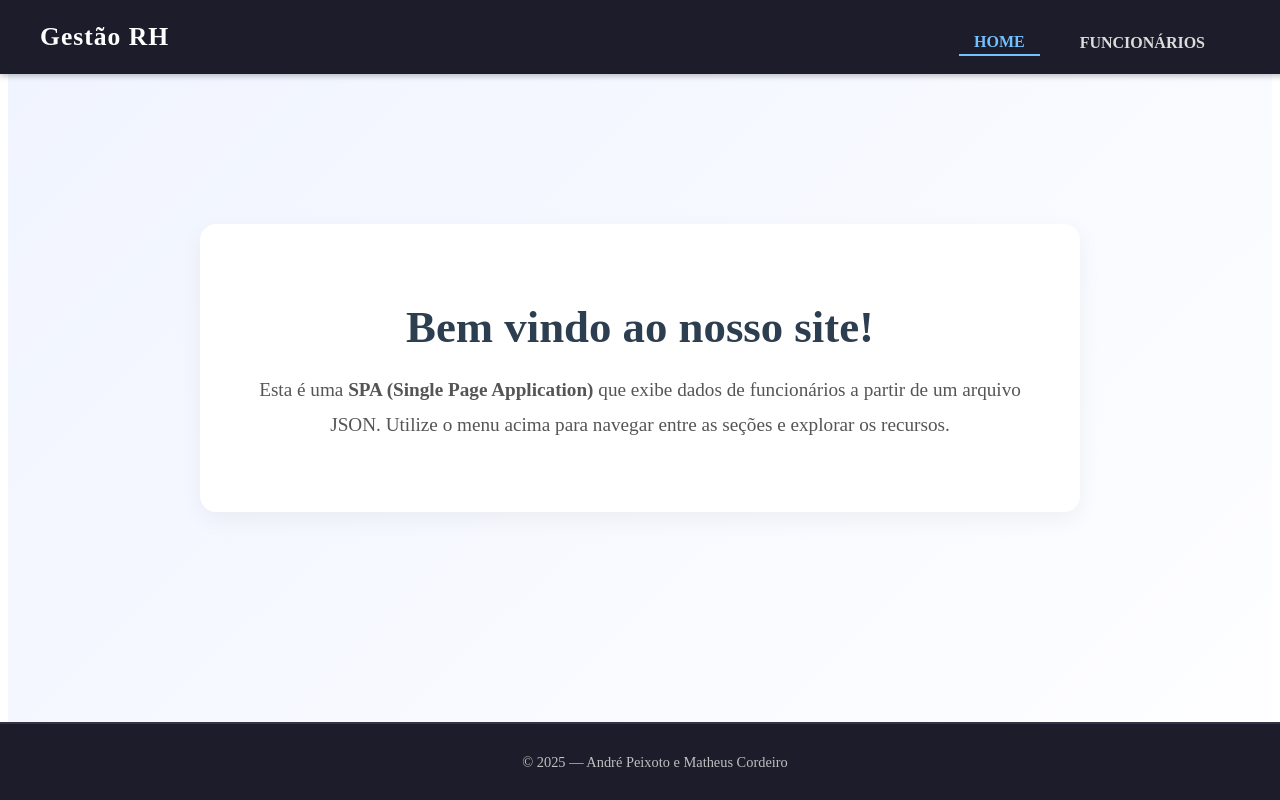
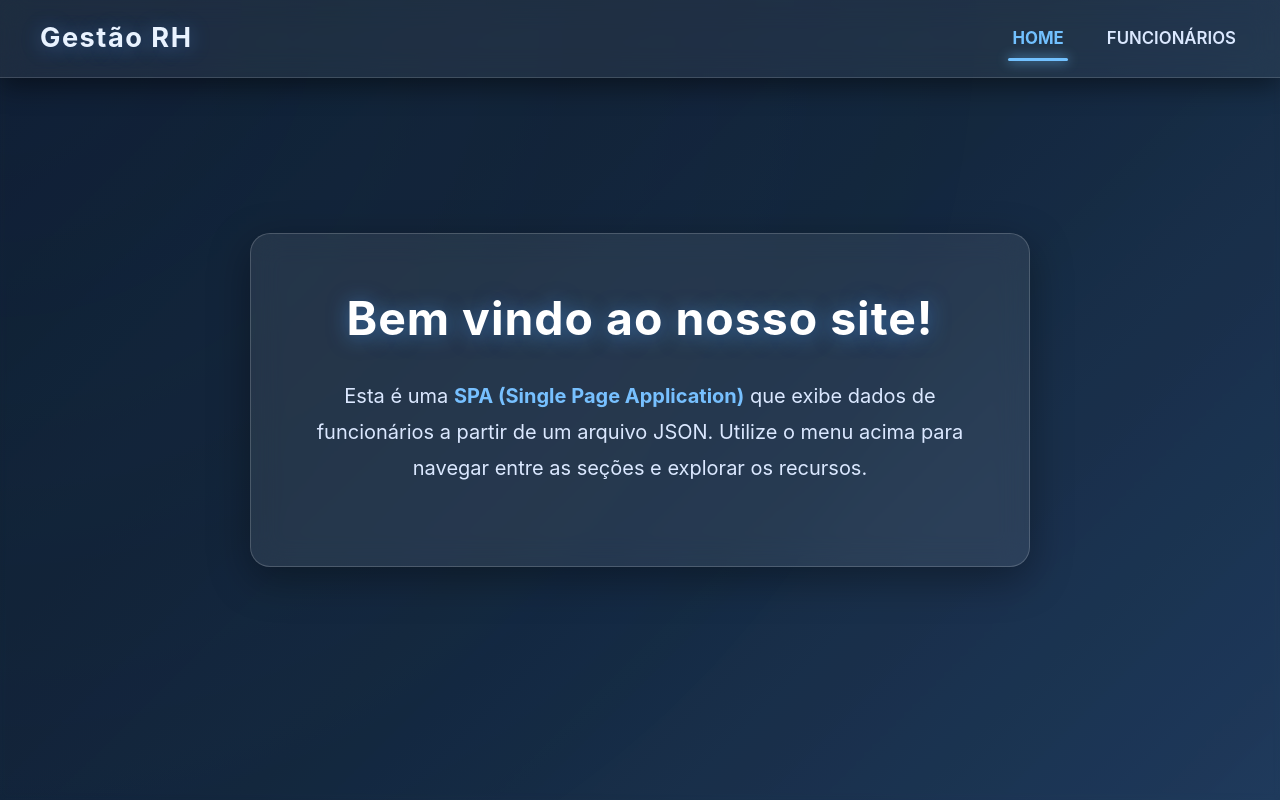
Before and after one commit to Samurai-Furb/Prova3, an Angular app: page / in a window 1280 px wide. Shown: the top 800 px of the page. Built offline with nearby package versions, Linux system fonts and the light colour scheme.

Commit message:
Refactor code structure for improved readability and maintainability

```diff
--- a/src/app/app.component.css
+++ b/src/app/app.component.css
@@ -1,5 +1,5 @@
-main {
-  display: block;
+.app-container {
   padding: 20px;
-  min-height: calc(100vh - 100px);
+  max-width: 1200px;
+  margin: auto;
 }
--- a/src/app/app.component.html
+++ b/src/app/app.component.html
@@ -1,7 +1,7 @@
 <app-header></app-header>
 
-<main style="padding-bottom:70px;">
+<div class="app-container">
   <router-outlet></router-outlet>
-</main>
+</div>
 
 <app-footer></app-footer>
--- a/src/app/components/footer/footer.component.css
+++ b/src/app/components/footer/footer.component.css
@@ -1,13 +1,34 @@
 .app-footer {
-  position: fixed;
-  bottom: 0;
-  left: 0;
   width: 100%;
-  background: #1c1c2b;
-  padding: 15px;
+  margin-top: 80px;
+  padding: 25px 0;
+
+
+  background: rgba(255, 255, 255, 0.08);
+  backdrop-filter: blur(10px);
+  -webkit-backdrop-filter: blur(10px);
+
+  border-top: 1px solid rgba(18, 6, 121, 0.25);
+
   text-align: center;
-  color: #bfbfbf;
-  font-size: 0.9rem;
-  border-top: 2px solid #32324a;
-  z-index: 999;
+
+
+  box-shadow: 0 -6px 18px rgba(0, 0, 0, 0.45);
+
+  position: relative;
+  z-index: 10;
 }
+
+.app-footer p {
+  color: rgba(255, 255, 255, 0.986);
+  font-size: 1.05rem;
+  font-weight: 600;
+  letter-spacing: 0.6px;
+
+
+  text-shadow: 0 0 6px rgba(120, 190, 255, 0.25);
+}
+
+.app-footer p strong {
+  color: #000000;
+}
--- a/src/app/components/funcionario-card/funcionario-card.component.css
+++ b/src/app/components/funcionario-card/funcionario-card.component.css
@@ -1,26 +1,36 @@
 .card {
-  width: 250px;
-  height: 380px;
+  width: 290px;
+  height: 360px;
   display: flex;
   flex-direction: column;
   justify-content: space-between;
-  background: #f4f4f4;
-  border-radius: 10px;
-  padding-bottom: 15px;
   text-align: center;
-  box-shadow: 0 3px 10px rgba(0,0,0,0.15);
-  transition: 0.3s;
+  padding-bottom: 18px;
+
+
+  background: rgba(255, 255, 255, 0.07);
+  backdrop-filter: blur(12px);
+  -webkit-backdrop-filter: blur(12px);
+  border-radius: 18px;
+  border: 1px solid rgba(255, 255, 255, 0.18);
+  box-shadow: 0 10px 28px rgba(0, 0, 0, 0.45);
+
+  transition: transform 0.35s ease, box-shadow 0.35s ease;
 }
 
 .card:hover {
-  transform: scale(1.03);
+  transform: translateY(-8px);
+  box-shadow: 0 18px 40px rgba(0, 0, 0, 0.55);
 }
 
+/* FOTO */
 .foto {
   width: 100%;
   height: 200px;
-  background: black;
+  background: black;            /* fundo preto da foto */
   overflow: hidden;
+  border-top-left-radius: 18px;
+  border-top-right-radius: 18px;
 }
 
 .foto img {
@@ -29,31 +39,43 @@
   object-fit: cover;
 }
 
+/* NOME */
 .nome {
-  font-family: Arial, sans-serif;
+  font-family: Arial;
   font-size: 1.2rem;
   font-weight: bold;
   padding: 10px;
+  color: #e9f3ff;
+
+  text-shadow: 0 2px 12px rgba(77, 163, 255, 0.5);
 }
 
-.prop1 {
-  font-family: Arial, sans-serif;
+/* PROPRIEDADE 1 E 2 */
+.prop1,
+.prop2 {
+  font-family: Arial;
   padding: 10px;
+  color: #d1e2ff;
+  font-size: 0.95rem;
+  letter-spacing: 0.3px;
 }
 
-.prop2 {
-  font-family: Arial, sans-serif;
-  padding: 10px;
-}
-
+/* EMAIL */
 .email {
   background: gray;
   padding: 10px;
+  margin: 0 12px;
+  border-radius: 10px;
+
+  width: 100%;
+  overflow: hidden;
 }
 
 .email a {
   font-family: Verdana;
   color: white;
   text-decoration: none;
-  word-break: break-all;
+  font-size: 0.9rem;
+
+  white-space: nowrap;
 }
--- a/src/app/components/funcionarios/funcionarios.component.css
+++ b/src/app/components/funcionarios/funcionarios.component.css
@@ -1,20 +1,53 @@
+
+
 .funcionarios-page {
-  width: 92%;
-  margin-top: 25vh;
-  margin-left: auto;
-  margin-right: auto;
+  width: 100%;
+  min-height: 100vh;
+  margin: 0;
+  padding-top: 22vh;
+  padding-bottom: 40px;
+
+  /* Fundo  */
+  background: linear-gradient(135deg, #0e1a2b, #14273d, #1f3a5c);
+  background-size: cover;
+  background-attachment: fixed;
 }
+
+
+/* --- TÍTULO --- */
 
 .funcionarios-page h2 {
   text-align: center;
-  font-size: 2rem;
-  color: #1e1e2f;
-  margin-bottom: 25px;
+  font-size: 2.3rem;
+  font-weight: 700;
+  margin-bottom: 40px;
+
+  color: #e9f3ff;
+  text-shadow: 0 2px 18px rgba(77, 163, 255, 0.4);
 }
 
+
+
+
 .cards-container {
+  width: 100%;
+  padding: 0 40px;
   display: grid;
-  gap: 25px;
-  justify-content: center;
-  grid-template-columns: repeat(auto-fit, minmax(260px, 1fr));
+  gap: 30px;
+
+
+  grid-template-columns: repeat(auto-fit, minmax(320px, 1fr));
+
+  animation: fadeIn 1s ease;
 }
+
+@keyframes fadeIn {
+  from {
+    opacity: 0;
+    transform: translateY(40px);
+  }
+  to {
+    opacity: 1;
+    transform: translateY(0);
+  }
+}
--- a/src/app/components/header/header.component.css
+++ b/src/app/components/header/header.component.css
@@ -3,51 +3,72 @@
   top: 0;
   left: 0;
   width: 100%;
-  background: #1c1c2b;
   padding: 18px 40px;
-  color: white;
+  z-index: 1000;
+
+  /* Glass corporativo premium */
+  background: rgba(255, 255, 255, 0.06);
+  backdrop-filter: blur(14px);
+  -webkit-backdrop-filter: blur(14px);
+
+  border-bottom: 1px solid rgba(255, 255, 255, 0.15);
+
   display: flex;
   justify-content: space-between;
   align-items: center;
-  box-shadow: 0 2px 6px rgba(0,0,0,0.25);
-  z-index: 1000;
+
+  /* Sombra suave futurista */
+  box-shadow: 0 8px 25px rgba(0, 0, 0, 0.45);
 }
 
-a:last-child{
-  margin-right: 100px;
+/* Logo */
+.app-header .logo {
+  font-size: 1.7rem;
+  font-weight: 700;
+  letter-spacing: 1.5px;
+  user-select: none;
+  color: #e9f3ff;
+  text-shadow: 0 2px 20px rgba(77, 163, 255, 0.4);
 }
 
-a{
-  padding: 15px;
-}
-
-.app-header .logo {
-  font-size: 1.6rem;
-  font-weight: bold;
-  letter-spacing: 1px;
-  user-select: none;
-}
-
+/* Menu */
 .app-header .menu {
   display: flex;
   align-items: center;
-  gap: 25px;
+  gap: 35px;
 }
 
 .app-header .menu a {
   text-decoration: none;
-  color: #dcdcdc;
-  font-size: 1rem;
+  color: #dbe8ff;
+  font-size: 1.05rem;
   font-weight: 600;
-  transition: 0.3s;
-  padding-bottom: 3px;
+
+  transition: 0.3s ease;
+  position: relative;
+  padding: 6px 4px;
 }
 
+/* Hover futurista */
 .app-header .menu a:hover {
   color: #ffffff;
+  text-shadow: 0 0 10px rgba(120, 190, 255, 0.7);
 }
 
+/* Linha ativa com efeito glow */
 .app-header .menu a.active {
   color: #72c1ff;
-  border-bottom: 2px solid #72c1ff;
+  font-weight: 700;
 }
+
+.app-header .menu a.active::after {
+  content: "";
+  position: absolute;
+  bottom: -4px;
+  left: 0;
+  width: 100%;
+  height: 2.5px;
+  background: #72c1ff;
+  box-shadow: 0 0 12px #72c1ff;
+  border-radius: 4px;
+}
--- a/src/app/components/home/home.component.css
+++ b/src/app/components/home/home.component.css
@@ -3,45 +3,74 @@
   justify-content: center;
   align-items: center;
   padding: 60px 20px;
-  background: linear-gradient(135deg, #f0f4ff, #ffffff);
   min-height: 100vh;
+
+  /* Fundo  */
+  background: linear-gradient(135deg, #0e1a2b, #14273d, #1f3a5c);
+  background-size: cover;
+  position: relative;
 }
 
-.home-content {
-  text-align: center;
-  max-width: 800px;
-  padding: 40px;
-  background: #fff;
-  border-radius: 16px;
-  box-shadow: 0 8px 24px rgba(0, 0, 0, 0.05);
-  animation: fadeIn 1s ease-in-out;
-  margin-bottom: 200px;
+/* Efeito de brilho */
+.home::before {
+  content: "";
+  position: absolute;
+  top: 0;
+  left: 0;
+  width: 100%;
+  height: 100%;
+  backdrop-filter: blur(3px);
+  opacity: 0.15;
+  background: radial-gradient(circle at top left, #4da3ff55, transparent 70%);
 }
 
-.home h1 {
-  font-size: 2.8rem;
-  color: #2c3e50;
-  margin-bottom: 20px;
+/* CARD PRINCIPAL */
+.home-content {
+  position: relative;
+  z-index: 2;
+  text-align: center;
+  max-width: 780px;
+  padding: 50px 40px;
+
+
+  background: rgba(255, 255, 255, 0.08);
+  border-radius: 20px;
+  backdrop-filter: blur(15px);
+  border: 1px solid rgba(255, 255, 255, 0.18);
+
+
+  box-shadow: 0 12px 40px rgba(0, 0, 0, 0.35);
+
+  animation: fadeIn 1s ease;
 }
 
+/* TÍTULO */
+.home h1 {
+  font-size: 2.9rem;
+  font-weight: 700;
+  color: #ffffff;
+  letter-spacing: 1px;
+  margin-bottom: 25px;
+  text-shadow: 0 2px 20px rgba(77, 163, 255, 0.5);
+}
+
+/* TEXTO */
 .home p {
-  font-size: 1.2rem;
-  color: #555;
+  font-size: 1.25rem;
+  color: #dbe8ff;
   line-height: 1.8;
   margin-bottom: 30px;
 }
 
-.welcome-image {
-  max-width: 100%;
-  height: auto;
-  border-radius: 12px;
-  box-shadow: 0 6px 20px rgba(0, 0, 0, 0.1);
+.home strong {
+  color: #77c0ff;
 }
 
+/* ANIMAÇÃO DE ENTRADA */
 @keyframes fadeIn {
   from {
     opacity: 0;
-    transform: translateY(30px);
+    transform: translateY(40px);
   }
   to {
     opacity: 1;
--- a/src/styles.css
+++ b/src/styles.css
@@ -1 +1,73 @@
 /* You can add global styles to this file, and also import other style files */
+/* ===========================
+   TEMA GLOBAL / RESET
+   =========================== */
+
+:root {
+  --color-primary: #3f51b5;
+  --color-primary-dark: #2e3b8e;
+  --color-bg: #f5f7fa;
+  --color-surface: #ffffff;
+  --color-text: #333;
+  --color-muted: #777;
+  --color-border: #e0e0e0;
+  --radius: 10px;
+  --shadow: 0 4px 12px rgba(0,0,0,0.08);
+  --shadow-hover: 0 6px 18px rgba(0,0,0,0.12);
+}
+
+
+* {
+  margin: 0;
+  padding: 0;
+  box-sizing: border-box;
+}
+
+body {
+  background: var(--color-bg);
+  font-family: 'Inter', sans-serif;
+  color: var(--color-text);
+  line-height: 1.5;
+}
+
+
+button {
+  border: none;
+  padding: 10px 18px;
+  border-radius: var(--radius);
+  cursor: pointer;
+  transition: 0.3s;
+  font-weight: 500;
+}
+
+.btn-primary {
+  background: var(--color-primary);
+  color: white;
+}
+.btn-primary:hover {
+  background: var(--color-primary-dark);
+}
+
+
+.card {
+  background: var(--color-surface);
+  padding: 20px;
+  border-radius: var(--radius);
+  box-shadow: var(--shadow);
+  transition: 0.3s;
+}
+.card:hover {
+  transform: translateY(-3px);
+  box-shadow: var(--shadow-hover);
+}
+body {
+  margin: 0;
+  padding: 0;
+  background: linear-gradient(135deg, #0e1a2b, #14273d, #1f3a5c);
+  background-attachment: fixed; /* evita cortes ao rolar */
+  color: #ffffff;
+}
+html, body {
+  overflow-x: hidden;
+  overflow-y: auto;
+}
```
Also changed, not shown: src/app/components/home/home.component.html (line endings or trailing spaces), 1 other file (tests, documents, lock files or other folders).
